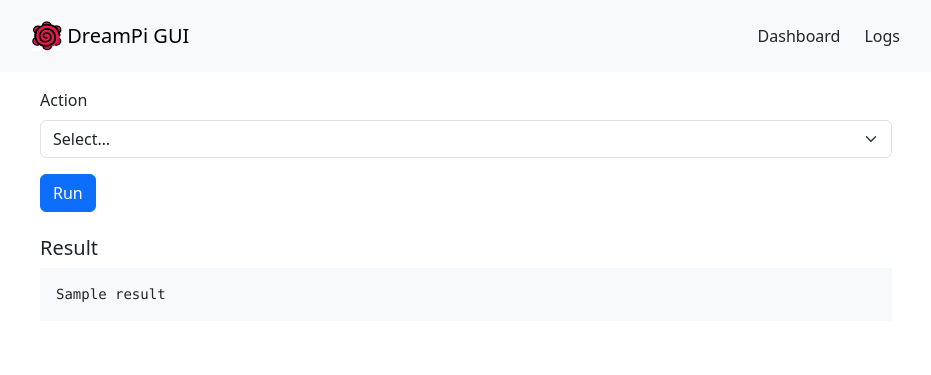
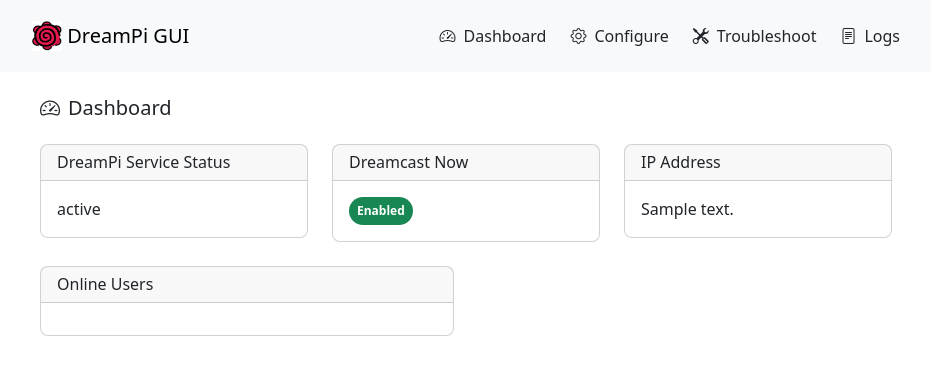
Before and after one commit to jschwager/dreampi-gui, a Flask app: template templates/index.html in a window 1280 px wide. Shown: the top 375 px of the page, without its empty margins (174-1105 px from the left). Run offline with Flask 3, Linux system fonts and the light colour scheme; the template is opened without the code that fills it: most values are stand-ins (such as "Sample title", 1, 10 or a date in 2020).

Commit message:
Add service status and IP address display to dashboard; create configure page and update navigation

```diff
--- a/app.py
+++ b/app.py
@@ -10,16 +10,45 @@ COMMANDS = {
 
 @app.route("/")
 def index():
-	return render_template("index.html")
+
+	# Service status
+	try:
+		# Mac test:
+		#command = subprocess.run(["echo", "active"], capture_output=True, text=True, check=True, timeout=10)
+		# On Raspberry Pi use:
+		command = subprocess.run(["sudo", "systemctl", "is-active", "dreampi.service"], capture_output=True, text=True, check=True, timeout=10)
+		status = command.stdout.strip().capitalize()
+		status = f"<span class=\"badge rounded-pill text-bg-success p-2\">{status}</span>"
+	except subprocess.CalledProcessError as e:
+		status = f"<span class=\"badge rounded-pill text-bg-danger p-2\">Error</span>"
+	except subprocess.TimeoutExpired as e:
+		status = f"<span class=\"badge rounded-pill text-bg-warning p-2\">Unknown (timeout)</span>"
+
+	# IP address
+	try:
+		command = subprocess.run(["hostname", "-I"], capture_output=True, text=True, check=True, timeout=10)
+		ip_address = command.stdout.strip().split()[0]  # Get the first IP address
+	except subprocess.CalledProcessError as e:
+		ip_address = "Error"
+	except subprocess.TimeoutExpired as e:
+		ip_address = "Unknown (timeout)"
+
+	return render_template("index.html", status=status, ip_address=ip_address)
+
+
+@app.route("/configure")
+def configure():
+	return render_template("configure.html")
 
 @app.route("/logs")
 def logs():
 	try:
-		completed = subprocess.run(["sudo", "journalctl", "-u", "dreampi.service", "-n", "100", "--no-pager"], capture_output=True, text=True, check=True)
-		logs = completed.stdout
+		command = subprocess.run(["sudo", "journalctl", "-u", "dreampi.service", "-n", "100", "--no-pager"], capture_output=True, text=True, check=True, timeout=10)
+		logs = command.stdout
 	except subprocess.CalledProcessError as e:
 		logs = e.stderr or str(e)
-
+	except subprocess.TimeoutExpired as e:
+		logs = "The command timed out."
 	return render_template("logs.html", logs=logs)
 
 @app.route("/run", methods=["POST"])
@@ -31,8 +60,8 @@ def run():
 		return redirect(url_for("index"))
 
 	try:
-		completed = subprocess.run(cmd, capture_output=True, text=True, check=True)
-		result = completed.stdout or completed.stderr
+		command = subprocess.run(cmd, capture_output=True, text=True, check=True)
+		result = command.stdout or command.stderr
 	except subprocess.CalledProcessError as e:
 		result = e.stderr or str(e)
 
@@ -40,4 +69,4 @@ def run():
 
 if __name__ == "__main__":
 	from waitress import serve
-	serve(app, host="0.0.0.0", port=5001)
+	serve(app, host="0.0.0.0", port=80)
--- a/templates/header.html
+++ b/templates/header.html
@@ -6,6 +6,7 @@
 	<title>DreamPi GUI</title>
 	<link href="https://cdn.jsdelivr.net/npm/bootstrap@5.3.8/dist/css/bootstrap.min.css" rel="stylesheet"
 		integrity="sha384-sRIl4kxILFvY47J16cr9ZwB07vP4J8+LH7qKQnuqkuIAvNWLzeN8tE5YBujZqJLB" crossorigin="anonymous" />
+	<link rel="stylesheet" href="https://cdn.jsdelivr.net/npm/bootstrap-icons@1.11.3/font/bootstrap-icons.min.css">
 </head>
 <body>
 	<div class="container-fluid bg-light">
@@ -17,8 +18,10 @@
 					DreamPi GUI
 				</a>
 				<div class="ms-auto d-flex gap-4">
-					<a class="nav-link" href="/">Dashboard</a>
-					<a class="nav-link" href="/logs">Logs</a>
+					<a class="nav-link" href="/"><i class="bi bi-speedometer2 me-2"></i>Dashboard</a>
+					<a class="nav-link" href="/configure"><i class="bi bi-gear me-2"></i>Configure</a>
+					<a class="nav-link" href="/troubleshoot"><i class="bi bi-tools me-2"></i>Troubleshoot</a>
+					<a class="nav-link" href="/logs"><i class="bi bi-file-text me-2"></i>Logs</a>
 				</div>
 			</div>
 		</nav>
--- a/templates/index.html
+++ b/templates/index.html
@@ -1,7 +1,55 @@
 {% include "header.html" %}
 
 		<div class="container-sm">
-		  <form method="POST" action="/run">
+			<div class="mt-4">
+				<h5><i class="bi bi-speedometer2 me-2"></i>Dashboard</h5>
+			</div>
+
+			<div class="row mt-4">
+				<div class="col-md-4">
+					<div class="card rounded-3">
+						<div class="card-header">
+							<h6 class="mb-0">DreamPi Service Status</h6>
+						</div>
+						<div class="card-body">
+    						{{ status | safe }}
+						</div>
+					</div>
+				</div>
+				<div class="col-md-4">
+					<div class="card rounded-3">
+						<div class="card-header">
+							<h6 class="mb-0">Dreamcast Now</h6>
+						</div>
+						<div class="card-body">
+        					<span class="badge rounded-pill text-bg-success p-2">Enabled</span><!-- Placeholder for actual status -->
+						</div>
+					</div>
+				</div>
+				<div class="col-md-4">
+					<div class="card rounded-3">
+						<div class="card-header">
+							<h6 class="mb-0">IP Address</h6>
+						</div>
+						<div class="card-body">
+        					{{ ip_address }}
+						</div>
+					</div>
+				</div>
+			</div>
+			<div class="row mt-4">
+				<div class="col-md-6">
+					<div class="card rounded-3">
+						<div class="card-header">
+							<h6 class="mb-0">Online Users</h6>
+						</div>
+						<div class="card-body">
+        					<!-- Placeholder for actual online users -->
+						</div>
+					</div>
+				</div>
+
+			<!--<form method="POST" action="/run">
 				<div class="mb-3">
 					<label for="action" class="form-label">Action</label>
 					<select class="form-select" id="action" name="action" required>
@@ -19,7 +67,7 @@
 				<h5>Result</h5>
 				<pre class="bg-light p-3">{{ result }}</pre>
 			</div>
-		  {% endif %}
+			{% endif %}-->
 		</div>
 
 	</div>
--- a/templates/logs.html
+++ b/templates/logs.html
@@ -3,7 +3,7 @@
 		<div class="container-sm">
 		  {% if logs %}
 		  <div class="mt-4">
-			<h5>Logs</h5>
+			<h5><i class="bi bi-file-text me-2"></i>Logs</h5>
 			<pre class="bg-light p-3">{{ logs }}</pre>
 		  </div>
 		  {% endif %}
```
Also changed, not shown: templates/configure.html (added, +18 -0 lines), templates/login.html (indentation only), templates/troubleshoot.html (added). Lines whose indentation alone changed are shown as unchanged.
